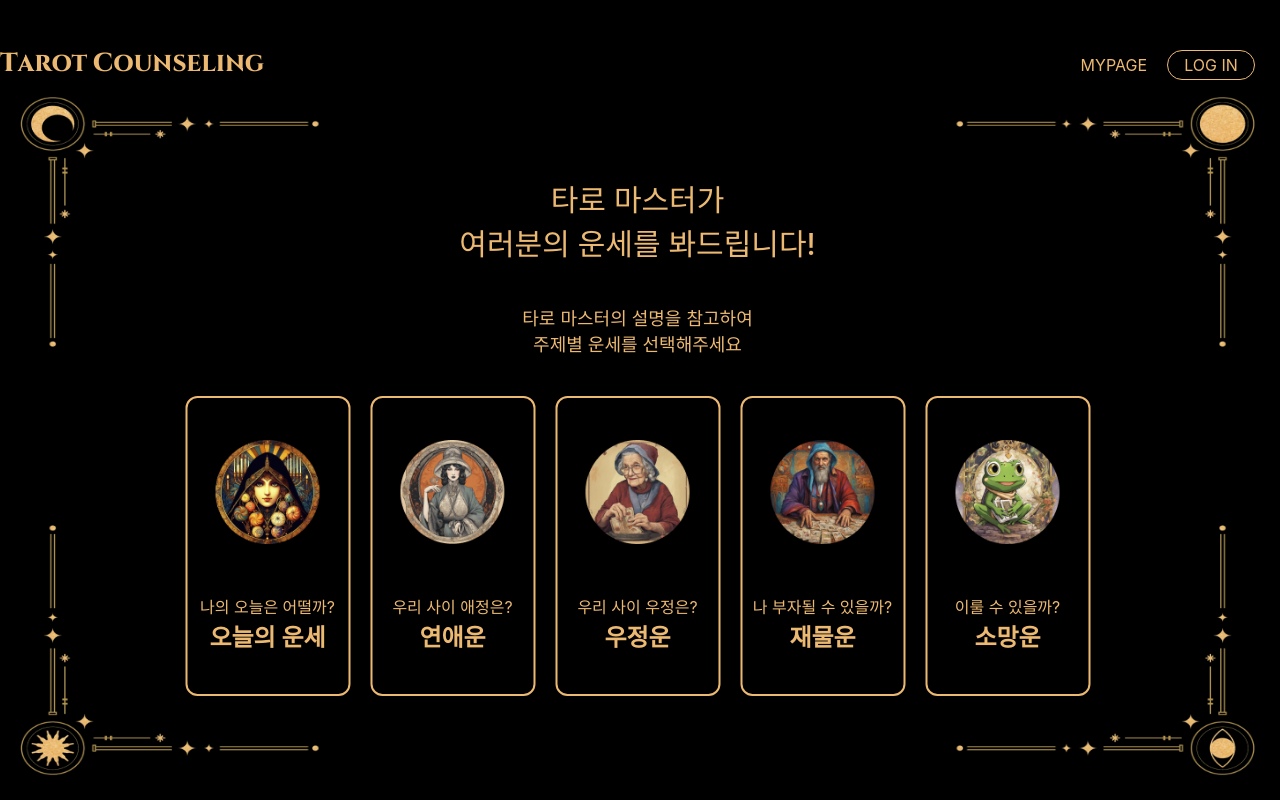
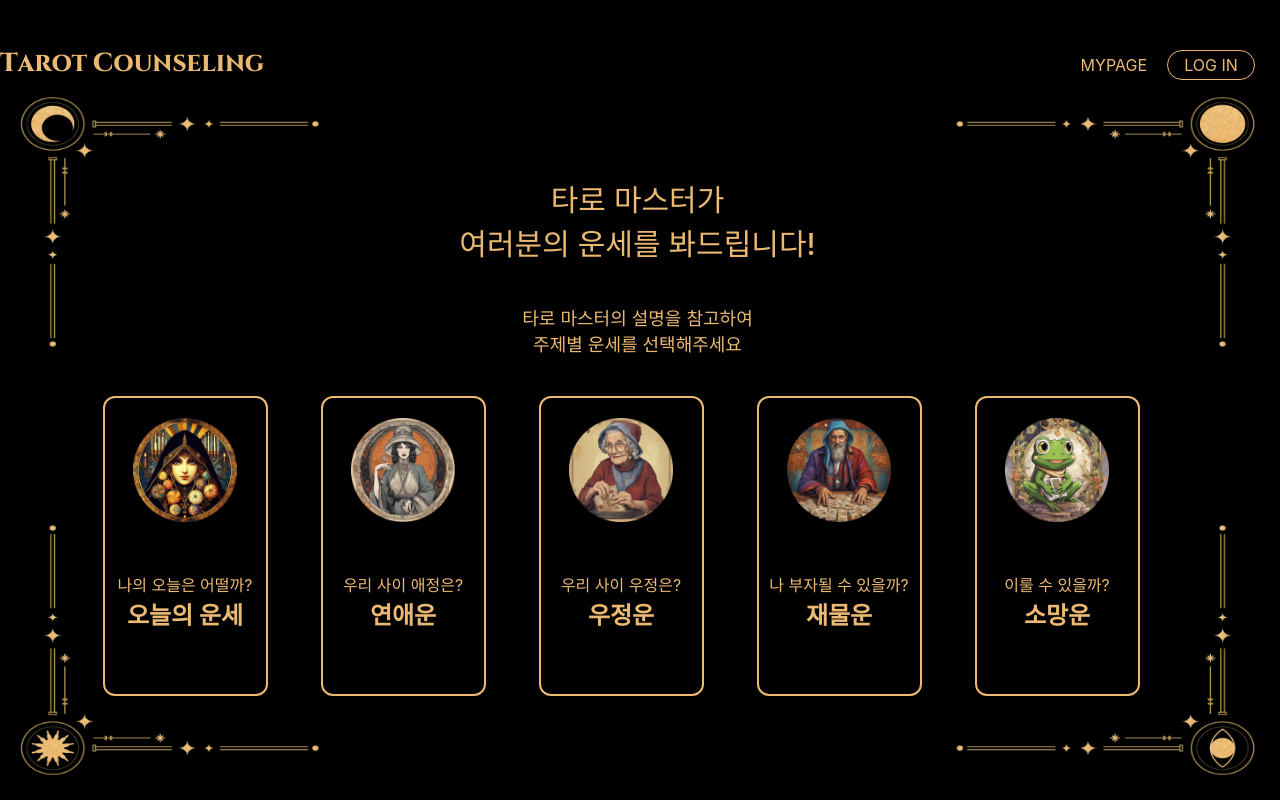
Before and after one commit to 2023-winter-techeer-sw-bootcamp-TeamF/TeamF, a React (Vite) app in the folder frontend/: page /fortuneselect in a window 1280 px wide. Shown: the top 800 px of the page. Built offline with nearby package versions, Linux system fonts and the light colour scheme; the HTML template or start-up script is replaced by a standard one; a web font is replaced by a local one.

Commit message:
feat:운선택 페이지 카드 뒤집기 구현

```diff
--- a/frontend/src/pages/FortuneSelect.tsx
+++ b/frontend/src/pages/FortuneSelect.tsx
@@ -1,4 +1,4 @@
-import React from "react";
+import React, { useState } from "react";
 import Navbar from "../component/Navbar";
 import styled from "styled-components";
 import { Link } from "react-router-dom";
@@ -8,6 +8,8 @@ import LoveFortune from "../assets/LoveFortune.png";
 import MoneyFortune from "../assets/MoneyFortune.png";
 import TodayFortune from "../assets/TodayFortune.png";
 import WishFortune from "../assets/WishFortune.png";
+import FlipCard from "../assets/FlipCard.png";
+
 const BackgroundWrapper = styled.div`
   position: relative; // 자식 요소를 절대 위치로 배치하기 위한 설정
   width: 100%;
@@ -78,7 +80,10 @@ const CardBox = styled.div`
   flex-direction: column;
   justify-content: flex-start;
   align-items: center;
-  position: relative; // 내부 절대 위치 요소를 위한 상대 위치 설정
+  background-color: black;
+  position: absolute;
+  backface-visibility: hidden;
+  transform: rotateY(0deg);
 
   @media (max-width: 1300px), (max-height: 650px) {
     width: 165px;
@@ -101,6 +106,7 @@ const ProfileImage = styled.img`
   width: auto;
   height: auto;
   flex-direction: column;
+  margin-top: 20px;
   @media (max-width: 1300px), (max-height: 650px) {
     width: 6.5rem;
     height: 6.5rem;
@@ -147,8 +153,153 @@ const Inside = styled.div`
   margin-left: auto;
   margin-right: auto;
 `;
+const FlipCardImg = styled.img`
+  width: 198px;
+  height: 300px;
+  flex-shrink: 0;
+  border-radius: 12px;
+  display: flex;
+  position: relative; // 내부 절대 위치 요소를 위한 상대 위치 설정
+  mix-blend-mode: darken;
+  @media (max-width: 1300px), (max-height: 650px) {
+    width: 165px;
+    height: 300px;
+  }
+`;
+
+const FlipcardBackground = styled.div`
+  width: 198px;
+  height: 300px;
+  border-radius: 12px;
+  background-color: rgba(255, 255, 255, 0);
+  position: absolute;
+  backface-visibility: hidden;
+  transform: rotateY(180deg);
+`;
+
+const FlipcardContainer = styled.div`
+  position: relative;
+  width: 198px;
+  height: 300px;
+  perspective: 1000px;
+`;
+
+const FlipcardInner = styled.div`
+  position: relative;
+  width: 100%;
+  height: 100%;
+  text-align: center;
+  transition: transform 0.6s;
+  transform-style: preserve-3d;
+  cursor: pointer;
+  transform: rotateY(${(props) => (props.isFlipped ? "180deg" : "0")});
+`;
+
+const CardText = styled.div`
+  position: absolute;
+  top: 40%;
+  left: 50%;
+  transform: translate(-50%, -50%);
+  display: flex;
+  flex-direction: column; // 가로 방향으로 아이템 정렬
+  color: #fffbf2;
+  font-family: Inter;
+  font-size: 15px;
+  width: 80%; // 컨테이너 너비 조절
+  max-width: 300px; // 최대 너비 설정
+  @media (max-width: 1300px), (max-height: 650px) {
+    font-size: 13px;
+    top: 38%;
+    left: 42%;
+    width: 70%;
+  }
+`;
+
+const Bold = styled.p`
+  color: #fffbf2;
+  font-family: Inter;
+  font-size: 15px;
+  font-style: normal;
+  font-weight: 600;
+  line-height: normal;
+  @media (max-width: 1300px), (max-height: 650px) {
+    font-size: 13px;
+  }
+`;
+const SoloBtn = styled.div`
+  width: 135px;
+  height: 24px;
+  flex-shrink: 0;
+  border-radius: 15px;
+  background: #fbecc6;
+  position: absolute;
+  top: 80%;
+  left: 50%;
+  transform: translate(-50%, -50%);
+  display: flex;
+  justify-content: center;
+  align-items: center;
+  cursor: pointer;
+  @media (max-width: 1300px), (max-height: 650px) {
+    width: 120px;
+    height: 22px;
+    top: 77%;
+    left: 43%;
+  }
+`;
+const TogetherBtn = styled.div`
+  width: 135px;
+  height: 24px;
+  flex-shrink: 0;
+  border-radius: 15px;
+  background: #806838;
+  position: absolute;
+  top: 90%;
+  left: 50%;
+  transform: translate(-50%, -50%);
+  display: flex;
+  justify-content: center;
+  align-items: center;
+  cursor: pointer;
+  @media (max-width: 1300px), (max-height: 650px) {
+    width: 120px;
+    height: 22px;
+    top: 86%;
+    left: 43%;
+  }
+`;
+
+const SoloText = styled.p`
+  color: #806838;
+  text-align: center;
+  font-family: Inter;
+  font-size: 10px;
+  font-style: normal;
+  font-weight: 600;
+  line-height: normal;
+  text-transform: uppercase;
+`;
+
+const TogetherText = styled.p`
+  color: #fbecc6;
+  text-align: center;
+  font-family: Inter;
+  font-size: 10px;
+  font-style: normal;
+  font-weight: 600;
+  line-height: normal;
+  text-transform: uppercase;
+`;
 
 const FortuneSelect = () => {
+  const [flippedCards, setFlippedCards] = useState(Array(10).fill(false));
+
+  // 카드를 뒤집는 함수
+  const handleFlip = (flip) => {
+    const newFlippedCards = [...flippedCards];
+    newFlippedCards[flip] = !newFlippedCards[flip];
+    setFlippedCards(newFlippedCards);
+  };
   return (
     <BackgroundColor>
       <Inside>
@@ -165,41 +316,138 @@ const FortuneSelect = () => {
               <br /> 주제별 운세를 선택해주세요
             </ContentContainer>
             <CardsContainer>
+              <FlipcardContainer onClick={() => handleFlip(0)}>
+                <FlipcardInner isFlipped={flippedCards[0]}>
                   <CardBox>
-                <CardLink to="/todayfortune">
                     <ProfileImage src={TodayFortune} />
                     <Question>나의 오늘은 어떨까?</Question>
                     <CardTitle>오늘의 운세</CardTitle>
-                </CardLink>
                   </CardBox>
+                  <FlipcardBackground>
+                    <FlipCardImg src={FlipCard} />
+                    <CardText>
+                      킹왕짱 마스터는 어쩌구, 저쩌구, 요따구 능력을 지닌 타로
+                      마스터에요. <Bold>오늘의 운세</Bold>는 타로 마스터와의
+                      고민 상담없이 바로 카드 선택이 진행돼요. 여러분의
+                      <Bold> 오늘의 운세</Bold>를 타로 카드와 함께 자세히
+                      분석해드릴게요.
+                    </CardText>
+                    <Link to="/beforechat">
+                      <SoloBtn>
+                        <SoloText>오늘의 운세 보러가기</SoloText>
+                      </SoloBtn>
+                    </Link>
+                  </FlipcardBackground>
+                </FlipcardInner>
+              </FlipcardContainer>
+
+              <FlipcardContainer onClick={() => handleFlip(1)}>
+                <FlipcardInner isFlipped={flippedCards[1]}>
                   <CardBox>
-                <CardLink to="/lovefortune">
                     <ProfileImage src={LoveFortune} />
                     <Question>우리 사이 애정은?</Question>
                     <CardTitle>연애운</CardTitle>
-                </CardLink>
                   </CardBox>
+                  <FlipcardBackground>
+                    <FlipCardImg src={FlipCard} />
+                    <CardText>
+                      퀸왕짱 마스터는 어쩌구, 저쩌구, 요따구 능력을 지닌 타로
+                      마스터에요. <Bold>연애운</Bold>은 혼자 또는 두명이 함께
+                      카드를 선택할 수 있어요. 퀸왕짱 마스터에게 여러분의 고민을
+                      솔직하게 얘기해주신다면 타로 카드와 함께 자세히
+                      분석해드릴게요.
+                    </CardText>
+                    <Link to="/beforechat">
+                      <SoloBtn>
+                        <SoloText>혼자 카드 선택하기</SoloText>
+                      </SoloBtn>
+                    </Link>
+                    <Link to="/beforechat">
+                      <TogetherBtn>
+                        <TogetherText>함께 카드 선택하기</TogetherText>
+                      </TogetherBtn>
+                    </Link>
+                  </FlipcardBackground>
+                </FlipcardInner>
+              </FlipcardContainer>
+
+              <FlipcardContainer onClick={() => handleFlip(2)}>
+                <FlipcardInner isFlipped={flippedCards[2]}>
                   <CardBox>
-                <CardLink to="/friendship">
                     <ProfileImage src={Friendship} />
                     <Question>우리 사이 우정은?</Question>
                     <CardTitle>우정운</CardTitle>
-                </CardLink>
                   </CardBox>
+                  <FlipcardBackground>
+                    <FlipCardImg src={FlipCard} />
+                    <CardText>
+                      할매짱 마스터는 어쩌구, 저쩌구, 요따구 능력을 지닌 타로
+                      마스터에요. <Bold>우정운</Bold>은 혼자 또는 두명이 함께
+                      카드를 선택할 수 있어요. 퀸왕짱 마스터에게 여러분의 고민을
+                      솔직하게 얘기해주신다면 타로 카드와 함께 자세히
+                      분석해드릴게요.
+                    </CardText>
+                    <Link to="/beforechat">
+                      <SoloBtn>
+                        <SoloText>혼자 카드 선택하기</SoloText>
+                      </SoloBtn>
+                    </Link>
+                    <Link to="/beforechat">
+                      <TogetherBtn>
+                        <TogetherText>함께 카드 선택하기</TogetherText>
+                      </TogetherBtn>
+                    </Link>
+                  </FlipcardBackground>
+                </FlipcardInner>
+              </FlipcardContainer>
+              <FlipcardContainer onClick={() => handleFlip(3)}>
+                <FlipcardInner isFlipped={flippedCards[3]}>
                   <CardBox>
-                <CardLink to="/moneyfortune">
                     <ProfileImage src={MoneyFortune} />
                     <Question>나 부자될 수 있을까?</Question>
                     <CardTitle>재물운</CardTitle>
-                </CardLink>
                   </CardBox>
+                  <FlipcardBackground>
+                    <FlipCardImg src={FlipCard} />
+                    <CardText>
+                      할배짱 마스터는 어쩌구, 저쩌구, 요따구 능력을 지닌 타로
+                      마스터에요. <Bold>재물운</Bold>은 혼자 또는 두명이 함께
+                      카드를 선택할 수 있어요. 퀸왕짱 마스터에게 여러분의 고민을
+                      솔직하게 얘기해주신다면 타로 카드와 함께 자세히
+                      분석해드릴게요.
+                    </CardText>
+                    <Link to="/beforechat">
+                      <SoloBtn>
+                        <SoloText>혼자 카드 선택하기</SoloText>
+                      </SoloBtn>
+                    </Link>
+                  </FlipcardBackground>
+                </FlipcardInner>
+              </FlipcardContainer>
+              <FlipcardContainer onClick={() => handleFlip(4)}>
+                <FlipcardInner isFlipped={flippedCards[4]}>
                   <CardBox>
-                <CardLink to="/wishfortune">
                     <ProfileImage src={WishFortune} />
                     <Question>이룰 수 있을까?</Question>
                     <CardTitle>소망운</CardTitle>
-                </CardLink>
                   </CardBox>
+                  <FlipcardBackground>
+                    <FlipCardImg src={FlipCard} />
+                    <CardText>
+                      개굴짱 마스터는 어쩌구, 저쩌구, 요따구 능력을 지닌 타로
+                      마스터에요. <Bold>소망운</Bold>은 혼자 또는 두명이 함께
+                      카드를 선택할 수 있어요. 퀸왕짱 마스터에게 여러분의 고민을
+                      솔직하게 얘기해주신다면 타로 카드와 함께 자세히
+                      분석해드릴게요.
+                    </CardText>
+                    <Link to="/beforechat">
+                      <SoloBtn>
+                        <SoloText>혼자 카드 선택하기</SoloText>
+                      </SoloBtn>
+                    </Link>
+                  </FlipcardBackground>
+                </FlipcardInner>
+              </FlipcardContainer>
             </CardsContainer>
           </OverlayContent>
         </BackgroundWrapper>
```
Also changed, not shown: frontend/src/assets/FlipCard.png (added). Lines whose indentation alone changed are shown as unchanged.
